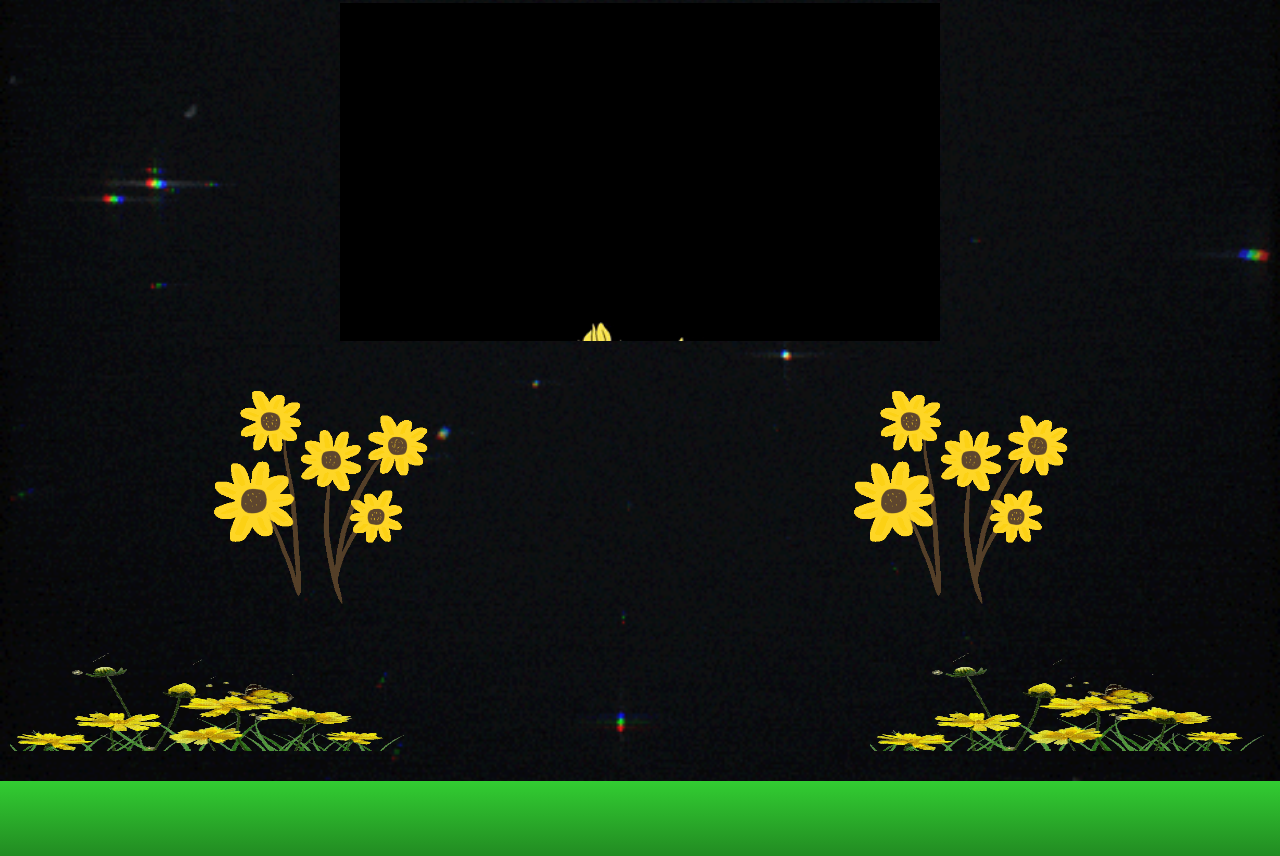
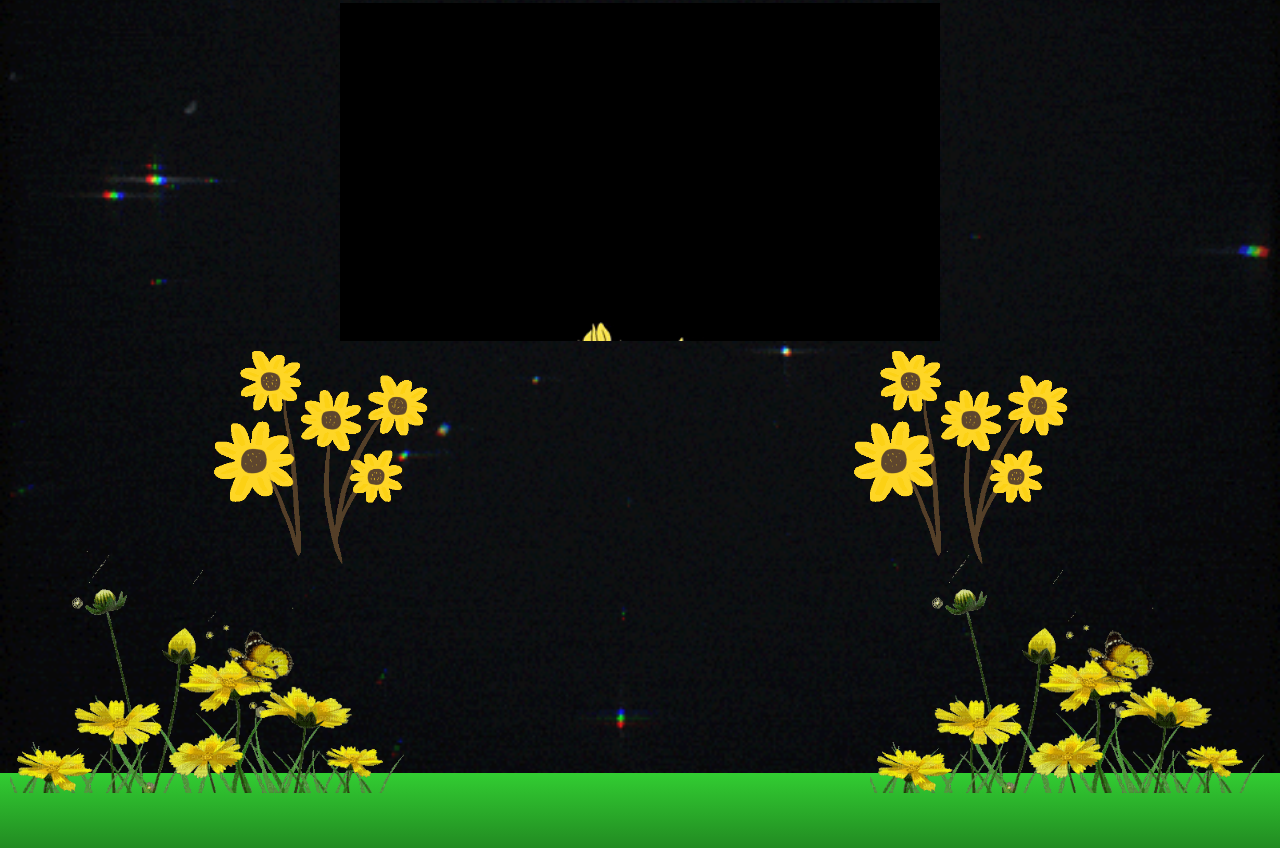
Before and after one commit to CMJulio/FloresAmarillas_, a plain HTML site: page index.html in a window 1280 px wide. Shown: the part 412-1268 px from the top of the page. Drawn offline with Linux system fonts and the light colour scheme.

Commit message:
Update index.html

```diff
--- a/index.html
+++ b/index.html
@@ -28,7 +28,7 @@
     }
 
     h1 {
-      font-size: 5vw; /* tamaño relativo al ancho de la pantalla */
+      font-size: 5vw;
       margin: 10px 0;
       text-shadow: 2px 2px 8px black;
     }
@@ -45,19 +45,28 @@
       text-shadow: 2px 2px 8px black;
     }
 
+    /* GIF central */
     .gif-container {
       display: flex;
       justify-content: center;
       width: 100%;
-      margin-bottom: 20px;
       position: relative;
       z-index: 1;
+      margin-bottom: -40px; /* acerca el GIF central al césped */
     }
 
     .gif-container img {
       width: 80%;
       max-width: 600px;
       height: auto;
+    }
+
+    /* GIFs superpuestos */
+    .overlay-gif-container {
+      display: flex;
+      justify-content: space-around;
+      width: 100%;
+      margin-bottom: -30px; /* acerca los GIFs al césped */
     }
 
     .overlay-gif {
@@ -67,29 +76,26 @@
       position: relative;
       z-index: 2;
       margin: 5px;
+      transform: translateY(20px); /* baja los GIFs superpuestos */
     }
 
-    .overlay-gif-container {
+    /* GIFs laterales */
+    .side-gif-container {
       display: flex;
-      justify-content: space-around;
+      justify-content: space-between;
       width: 100%;
-      margin-bottom: 20px;
+      margin-bottom: -20px; /* acerca los GIFs laterales al césped */
     }
 
     .side-gif {
       width: 35%;
       max-width: 400px;
-      height: 100px;
+      height: auto;
       margin: 10px;
+      transform: translateY(10px); /* opcional, baja un poco */
     }
 
-    .side-gif-container {
-      display: flex;
-      justify-content: space-between;
-      width: 100%;
-      margin-bottom: 20px;
-    }
-
+    /* Césped */
     .grass {
       width: 100%;
       height: 75px;
@@ -107,6 +113,9 @@
       .overlay-gif { width: 40%; max-width: 150px; }
       .side-gif { width: 40%; max-width: 150px; }
       .grass { height: 50px; }
+      .gif-container { margin-bottom: -30px; }
+      .overlay-gif-container { margin-bottom: -20px; }
+      .side-gif-container { margin-bottom: -10px; }
     }
   </style>
 </head>
```
